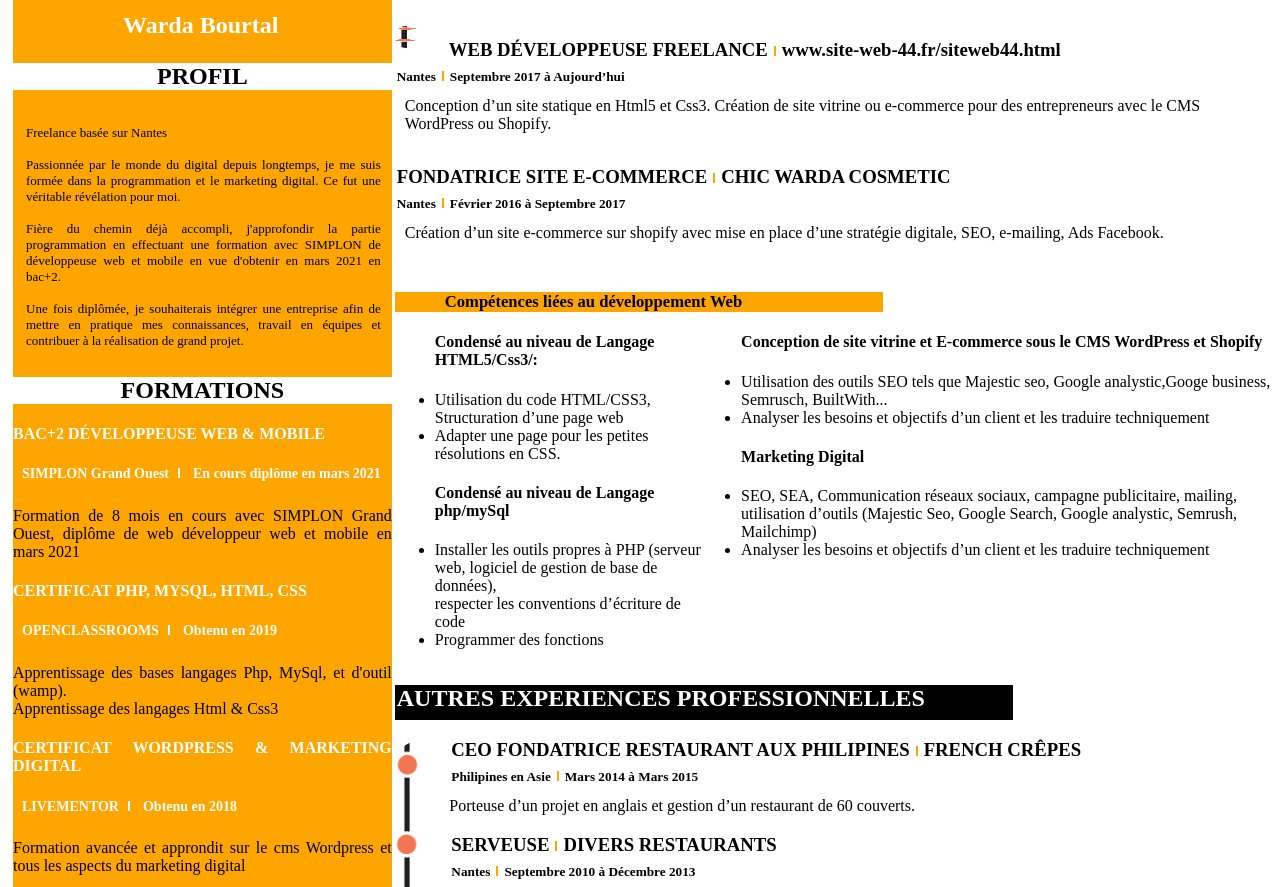
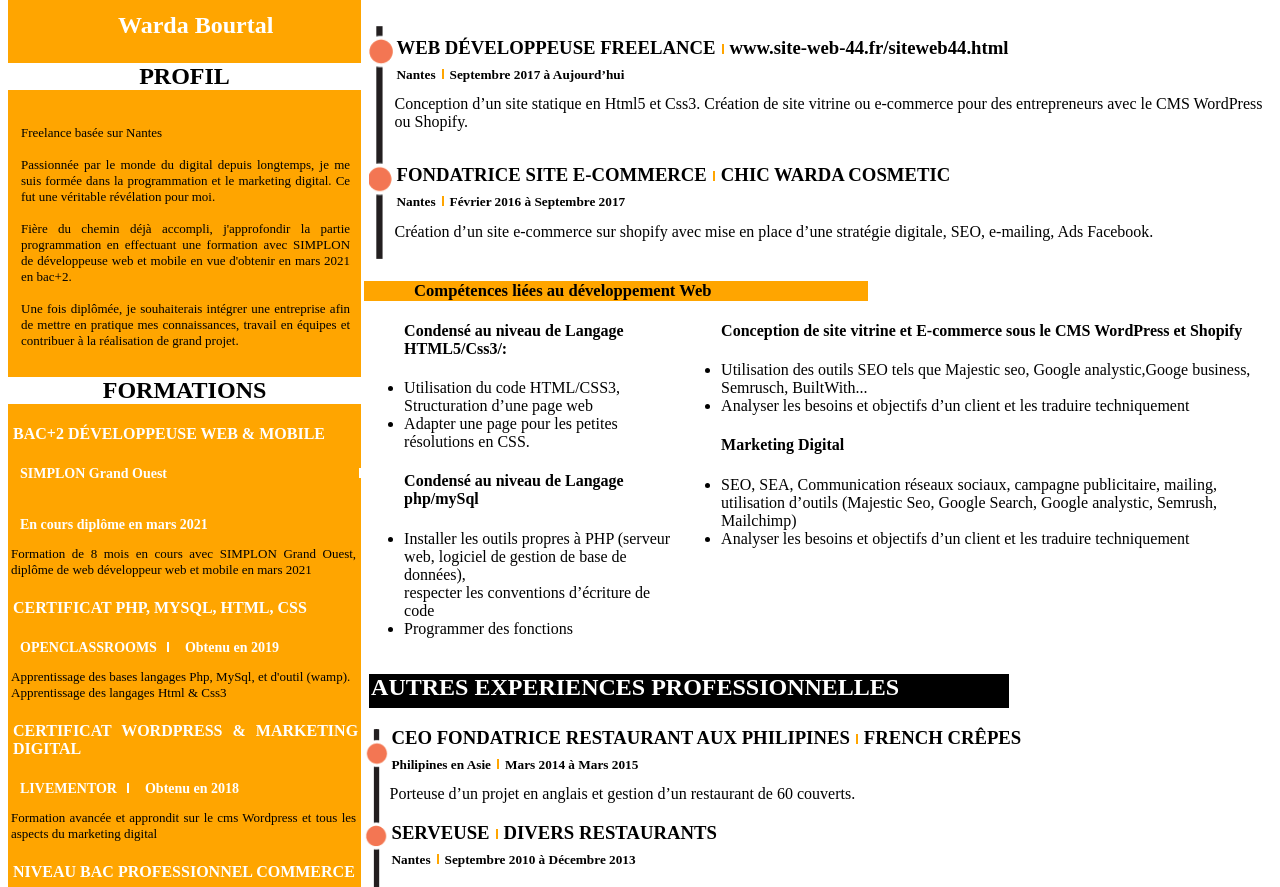
Before and after one commit to Warda44300/Warda44300.github.io, a plain HTML site: page index.html in a window 1280 px wide. Shown: the part 219-1106 px from the top of the page. Drawn offline with Linux system fonts and the light colour scheme.

Commit message:
Update styleencore.css

```diff
--- a/styleencore.css
+++ b/styleencore.css
@@ -1,7 +1,7 @@
 /*aside*/
 aside
 {
-	margin-left: 5px;
+	/*margin-left: 5px;*/
 	/*margin-top: -470px;*/
 	text-align: justify;
 	background-color: orange;
@@ -53,6 +53,10 @@ aside
 .titreh4,.titreh6
 {
 	color: white;
+	padding-left: 5px;
+	padding-right: 3px;
+	/*margin-top: 0;*/
+
 }
 
 
@@ -76,20 +80,25 @@ h6
 	margin-left: 4px;
 	padding-left: 2px;
 	padding-right: 2px;
-	padding-top: 2px;
-	padding-bottom: 2px;
+	/*margin-top: -10px*/
+
 }
+
 .paragraphegauche
 {
-	margin-top: -10px;
+	margin-top: -20px;
+	padding-left: 3px;
+	padding-right: 5px;
+	font-size: 13px;
 }
 
 .simplon, .elementcolorblanc, .openclassrooms, .livementor
 {
 	display: inline-block;
-	margin: 0;
-	margin-top: -50px;
+	/*margin: 0;*/
+	margin-top: -100px;
 	margin-left: 3px;
+
 
 }
 
@@ -147,7 +156,7 @@ header
 	background-color: black;
 	float: right;
 	padding-bottom: 14px;
-	width: 100%;
+	width: 100.5%;
 	height: 90px;
 }
 body
@@ -156,7 +165,7 @@ body
 }
 #partiedroite
 {
-	width: 80%;
+	width: 90%;
 	margin-left: 3px;
 }
 #partiegauche
@@ -194,6 +203,7 @@ header, #exp
 {
 	/*margin-left: 270px;*/
 	margin-bottom: 30px;
+	margin-left: 5px;
 	background: black;
 	color: white;
 	margin-top: 30px;
@@ -207,7 +217,10 @@ header, #exp
 	float: left;
 	/*margin-left: 270px;*/
 	margin-top: 20px;
-	padding-right: 30px;
+	/*padding-right: 30px;*/
+	height: 3%;
+	width: 2.8%;
+	margin-left: 5px;
 }
 #imgexp, .titreh3
 {
@@ -249,7 +262,7 @@ header, #exp
 #petittitre
 {
 	/*margin-left: 220px;*/
-	margin-top: 50px;
+	margin-top: 40px;
 	background: orange;
 	width: 50%;
 	height: 20px;
@@ -278,25 +291,28 @@ header, #exp
 	width: 70%;
 	height: 2%;
 	padding: 0 2px 0 2px;
-	margin-bottom: 15px;
+	margin-bottom: 5px;
+	margin-left: 5px;
+
 }
 #imgautreexp
 {
 	float: left;
 	/*margin-left: 270px;*/
 /*	margin-top: 10px;*/
-	padding-right: 30px;
+	/*padding-right: 30px;*/
 	height: 3%;
 	width: 2.8%;
 }
 #imgautreexp, .titreh3
 {
 	display: inline-flex;
+
 }
 #elementcolor1
 {
 	display: inline-flex;
-	width: 90%;
+	width: 100%;
 	height: 6px;
 	background-color: black;
 	float: right;
@@ -308,5 +324,11 @@ header, #exp
 	margin-top: 20px;
 	float: left;
 	display: inline-flex;
-	/*margin-left: 280px;*/
+	margin-left: 260px;
 }
+#imageprogress
+{
+	width: 25%;
+	height: 15%;
+	margin-right: 15px;
+}
```
